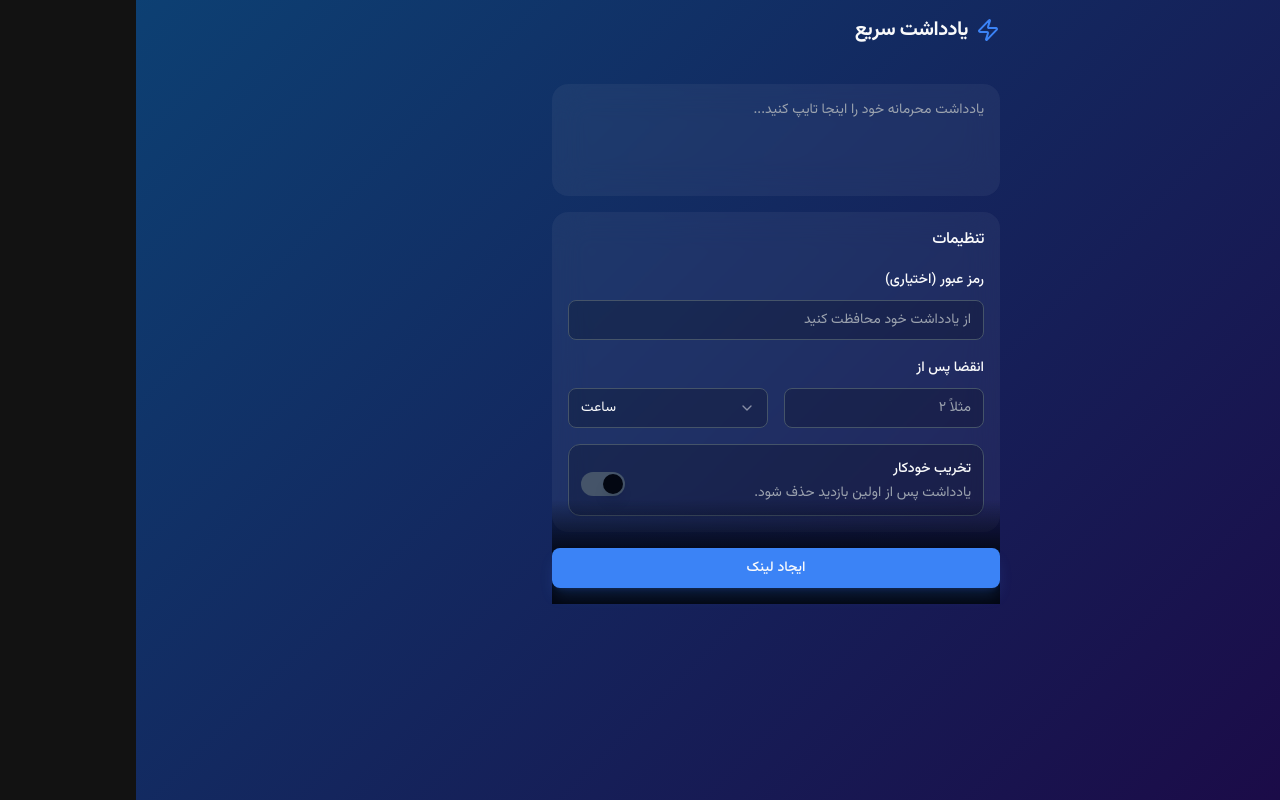
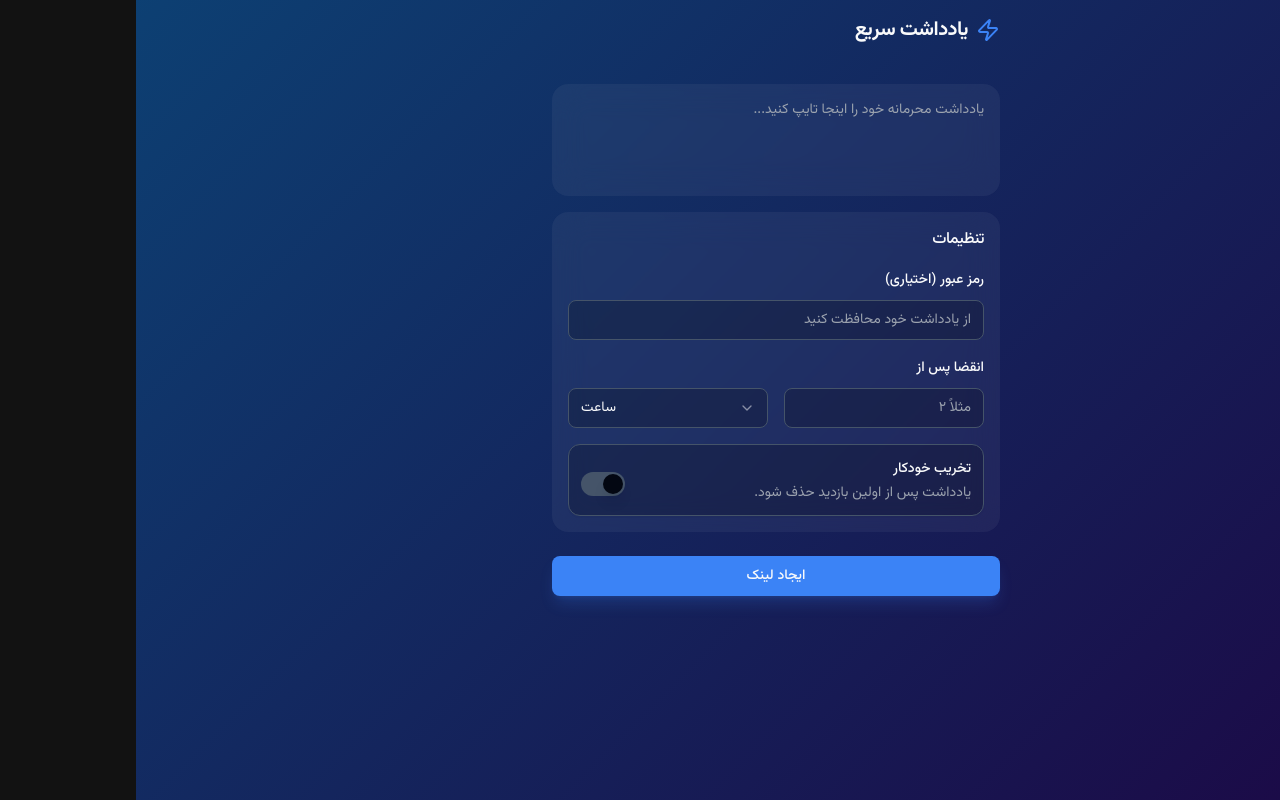
Before and after one commit to F4RD1N/secure-note, a Next.js app: page / in a window 1280 px wide. Built offline with nearby package versions, Linux system fonts and the light colour scheme.

Commit message:
fix primary button ui

```diff
--- a/src/components/NoteCreator.tsx
+++ b/src/components/NoteCreator.tsx
@@ -279,7 +279,7 @@ export default function NoteCreator() {
         </Card>
 
 
-        <div className="sticky bottom-0 bg-gradient-to-t from-background via-background/90 to-transparent pt-12 pb-4 -mt-8 flex flex-col sm:flex-row gap-2">
+        <div className="sticky bottom-0 pt-6 pb-4 flex flex-col sm:flex-row gap-2">
           <Button type="submit" className="w-full" disabled={isSubmitting}>
             {isSubmitting ? (
               <>
```
